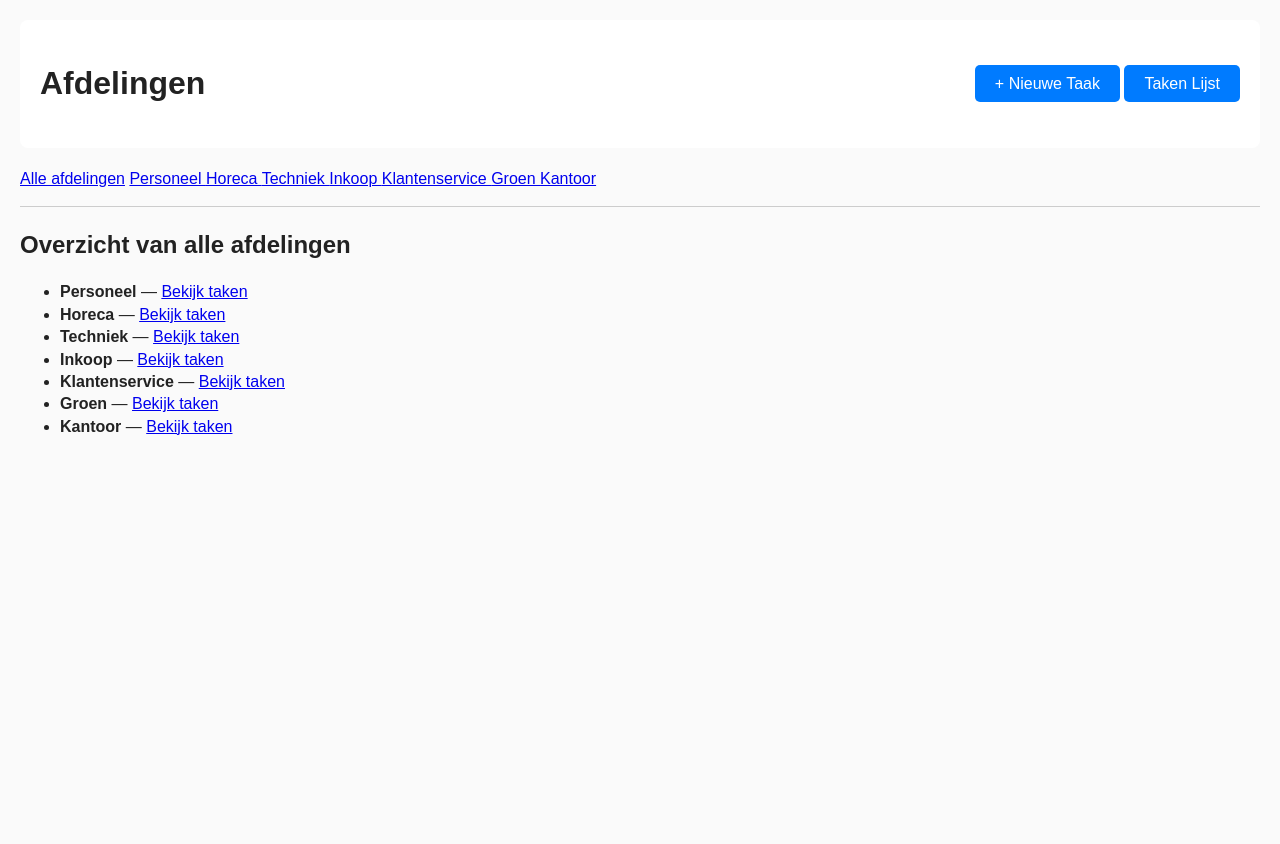
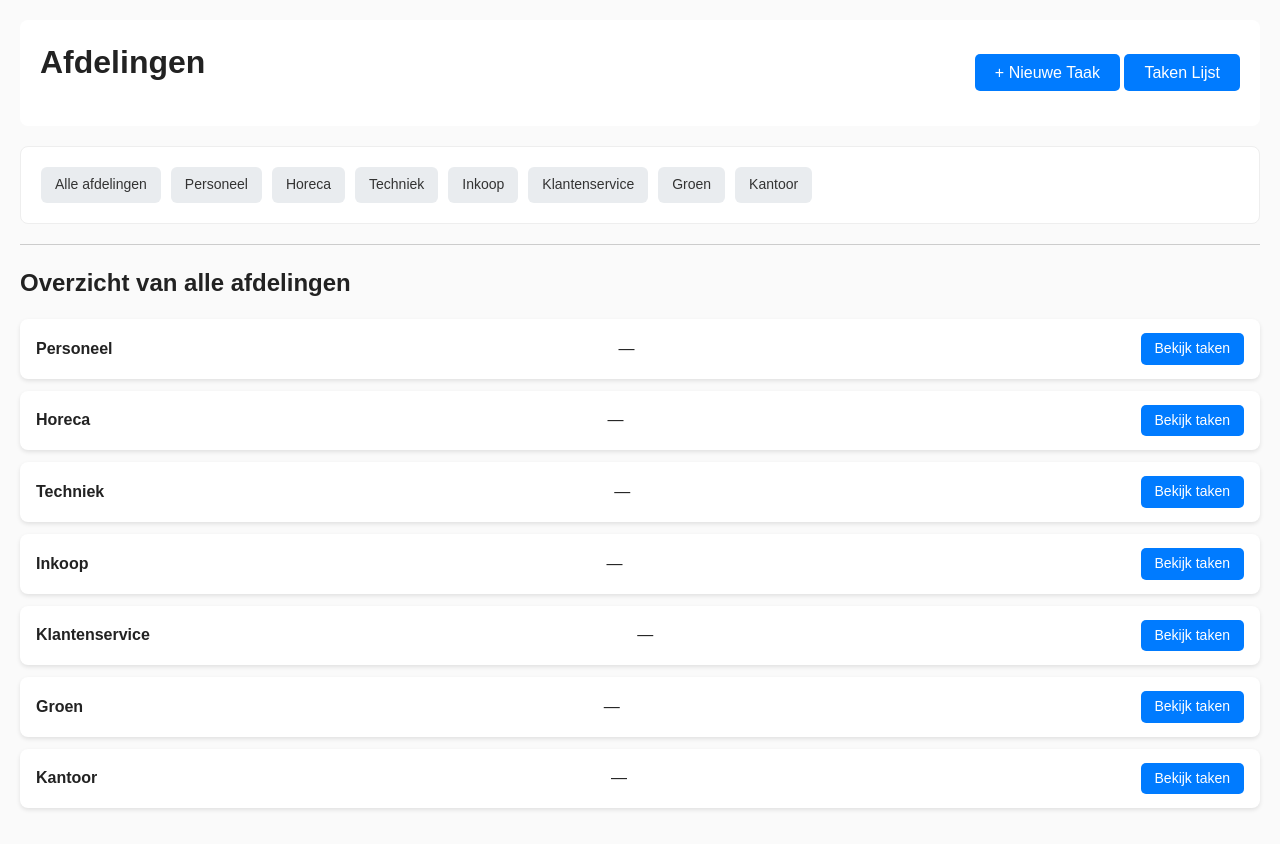
Before and after one commit to curio-studenten/b3-2025-p1-curiodev2, a PHP site: page /task/afdeling.php in a window 1280 px wide. Before the commit the page ends 435 px from the top, so only its background shows below. Run offline with PHP 8.4, Linux system fonts and the light colour scheme; data that the repository does not hold is empty; a stand-in replaces the project's code that opens the database connection.

Commit message:
css afdeling.php
ik heb de css geupdate dat het mooier eruit ziet.

```diff
--- a/css/main.css
+++ b/css/main.css
@@ -540,3 +540,124 @@ input[type="submit"]:hover {
   margin-top: auto;
   align-self: end;
 }
+
+
+
+.main-content {
+    max-width: 1600px;
+    margin: 0 auto;
+}
+
+/* Pagina titel */
+h1 {
+    margin-top: 0;
+    font-size: 32px;
+}
+
+/* Afdelingen navigatie blok */
+nav {
+    background: white;
+    padding: 20px;
+    border-radius: 8px;
+    margin-bottom: 20px;
+    display: flex;
+    flex-wrap: wrap;
+    gap: 10px;
+    border: 1px solid #eee;
+}
+
+/* Afdelingen links (tags) */
+nav a {
+    padding: 8px 14px;
+    background: #e9ecef;
+    border-radius: 6px;
+    text-decoration: none;
+    color: #333;
+    font-size: 14px;
+}
+
+nav a:hover {
+    background: #d6d8db;
+}
+
+/* Overzicht blok */
+.kanban-column {
+    background: white;
+    border-radius: 8px;
+    padding: 20px;
+    margin-bottom: 20px;
+}
+
+/* Taakkaarten in afdeling.php */
+.taak {
+    background: white;
+    border-radius: 8px;
+    padding: 15px;
+    margin-bottom: 15px;
+    box-shadow: 0 2px 4px rgba(0, 0, 0, 0.1);
+}
+
+/* Taak titel */
+.taak h3 {
+    margin: 0 0 10px;
+}
+
+/* Tekst */
+.taak p {
+    margin: 0 0 6px;
+}
+
+/* Status */
+.taak small {
+    color: #555;
+}
+
+/* Link naar "Bekijk taken" */
+.kanban-column ul a {
+    color: #007bff;
+    text-decoration: none;
+}
+
+.kanban-column ul a:hover {
+    text-decoration: underline;
+}
+
+
+
+
+/* Onderste lijst bij 'Overzicht van alle afdelingen' */
+body h2 + ul {
+    list-style: none;
+    padding: 0;
+    margin-top: 15px;
+}
+
+body h2 + ul li {
+    background: white;
+    padding: 14px 16px;
+    margin-bottom: 12px;
+    border-radius: 8px;
+    display: flex;
+    justify-content: space-between;
+    align-items: center;
+    box-shadow: 0 2px 4px rgba(0,0,0,0.1);
+}
+
+/* Afdeling naam */
+body h2 + ul li strong {
+    font-size: 16px;
+}
+
+/* 'Bekijk taken' link */
+body h2 + ul li a {
+    background: #007bff;
+    color: white !important;
+    padding: 6px 14px;
+    border-radius: 5px;
+    text-decoration: none;
+    font-size: 14px;
+}
+
+body h2 + ul li a:hover {
+    background: #0056b3;
+}
```
